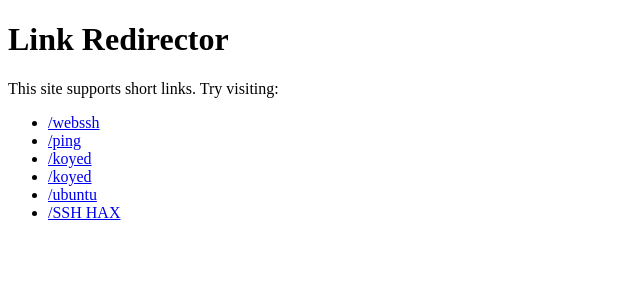
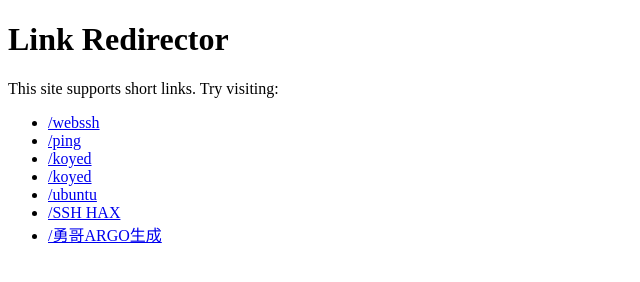
Before and after one commit to chenlee86/redir, a plain HTML site: page index.html in a window 1280 px wide. Shown: the whole page, without its empty margins (0-640 px from the left). Drawn offline with Linux system fonts and the light colour scheme.

Commit message:
Update index.html

```diff
--- a/index.html
+++ b/index.html
@@ -21,6 +21,9 @@
      <li><a href="#/ubuntu">/ubuntu</a></li>
 
      <li><a href="https://ssh.hax.co.id">/SSH HAX</a></li>
+
+      <li><a href="https://yonggekkk.github.io/argosbx/">/勇哥ARGO生成</a></li>
+
   </ul>
 </body>
 </html>
```
